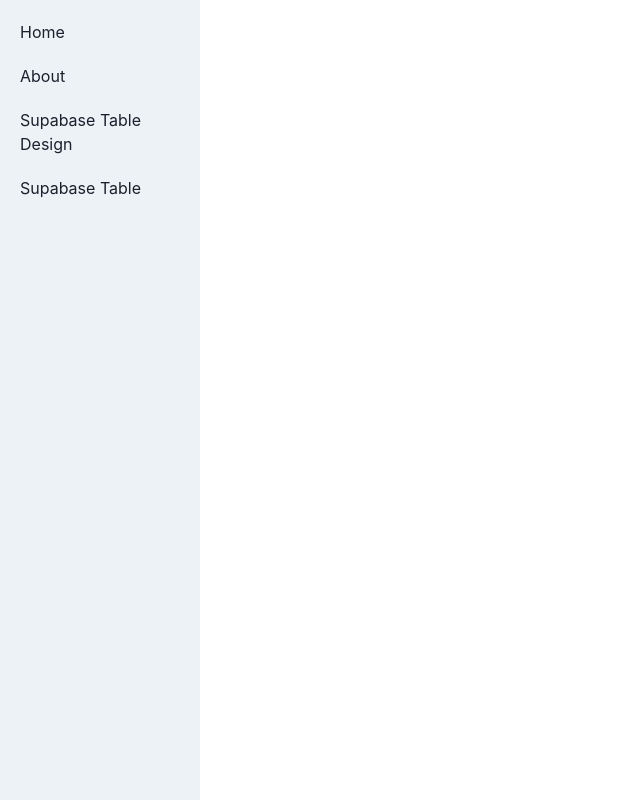
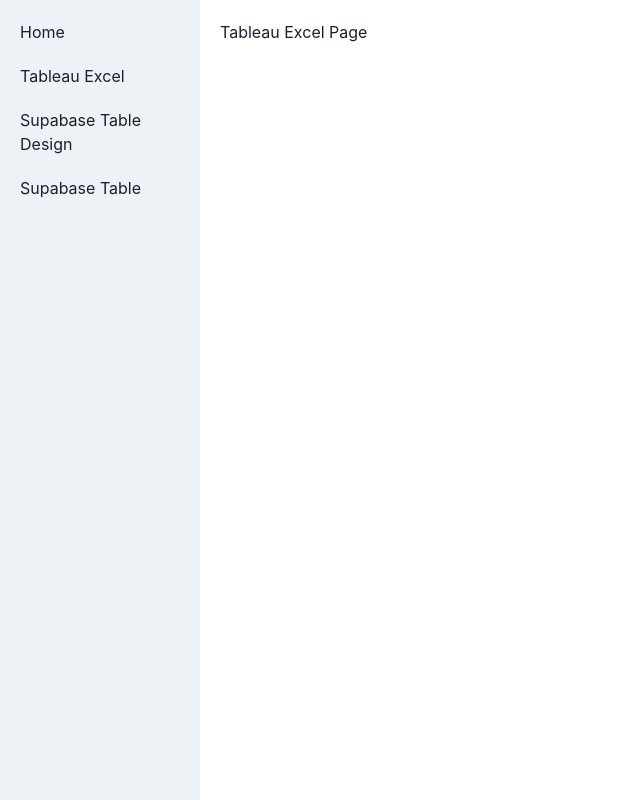
Before and after one commit to spacemen100/adminagavicform25102024, a React (Create React App) app: page /excel-table in a window 1280 px wide. Shown: the whole page, without its empty margins (0-640 px from the left). Built offline with nearby package versions, Linux system fonts and the light colour scheme.

Commit message:
dddddddddddddss

```diff
--- a/src/App.tsx
+++ b/src/App.tsx
@@ -4,7 +4,7 @@
 import { Box, Flex } from '@chakra-ui/react';
 import Sidebar from './Sidebar';
 import Home from './routes/Home';
-import About from './routes/About';
+import ExcelTable from './routes/ExcelTable';
 import SupabaseTable from './routes/SupabaseTable';
 import SupabaseTableDesign from './routes/SupabaseTableDesign';
 
@@ -16,7 +16,7 @@
         <Box ml="200px" flex="1" p="5">
           <Routes>
             <Route path="/" element={<Home />} />
-            <Route path="/about" element={<About />} />
+            <Route path="/excel-table" element={<ExcelTable />} />
             <Route path="/supabase-table" element={<SupabaseTable />} />
             <Route path="/supabase-table-design" element={<SupabaseTableDesign />} />
           </Routes>
--- a/src/Sidebar.tsx
+++ b/src/Sidebar.tsx
@@ -20,8 +20,8 @@
         <Link as={RouterLink} to="/">
           Home
         </Link>
-        <Link as={RouterLink} to="/about">
-          About
+        <Link as={RouterLink} to="/excel-table">
+          Tableau Excel
         </Link>
         <Link as={RouterLink} to="/supabase-table-design">
           Supabase Table Design
--- a/src/routes/About.tsx
+++ /dev/null
@@ -1,8 +0,0 @@
-// src/About.tsx
-import React from 'react';
-
-const About: React.FC = () => {
-  return <div>About Page</div>;
-};
-
-export default About;
--- /dev/null
+++ b/src/routes/ExcelTable.tsx
@@ -0,0 +1,8 @@
+// src/routes/ExcelTable.tsx
+import React from 'react';
+
+const ExcelTable: React.FC = () => {
+  return <div>Tableau Excel Page</div>;
+};
+
+export default ExcelTable;
```
